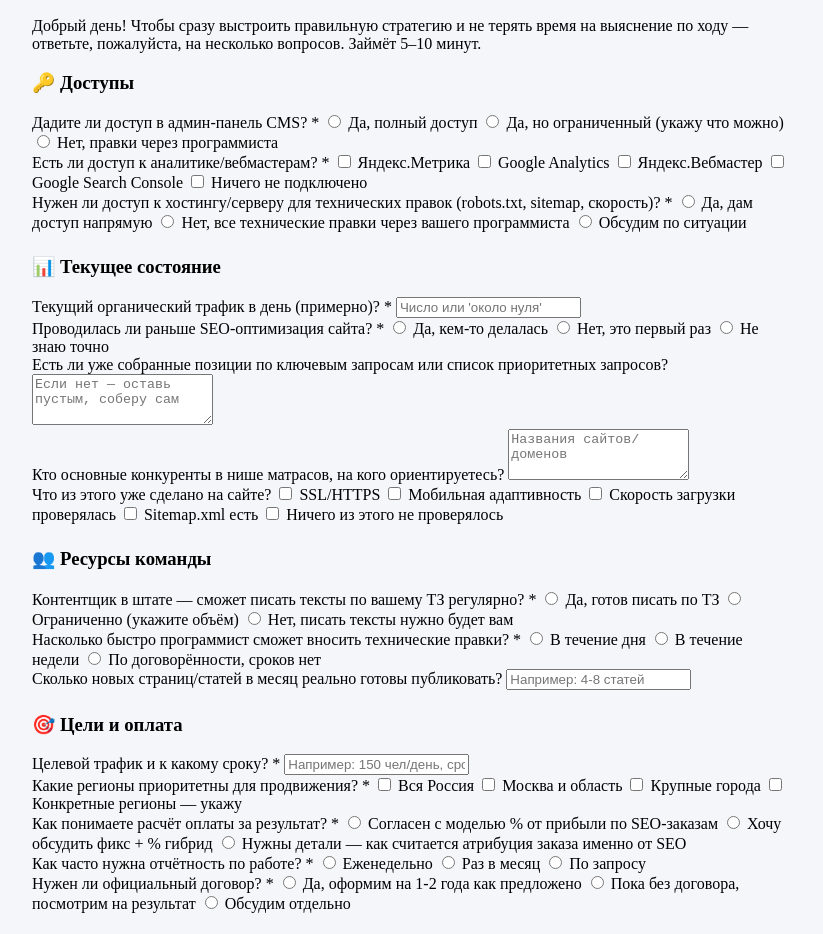
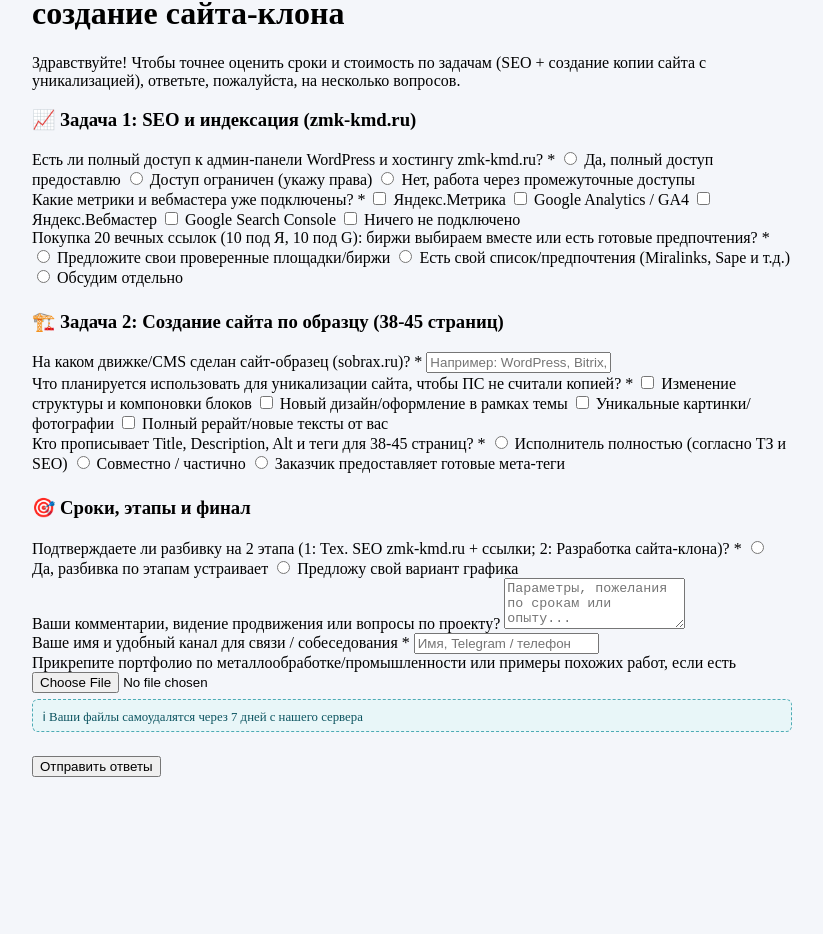
Before and after one commit to 550953/formtgtest, a plain HTML site: page zmk-kmd-seo-and-clone/index.html in a window 1280 px wide. Shown: the part 103-1037 px from the top of the page, without its empty margins (228-1051 px from the left). After the commit the page ends 968 px from the top, so only its background shows below. Drawn offline with Linux system fonts and the light colour scheme.

Commit message:
Add files via upload

```diff
--- a/zmk-kmd-seo-and-clone/index.html
+++ b/zmk-kmd-seo-and-clone/index.html
@@ -3,7 +3,7 @@
 <head>
 <meta charset="UTF-8">
 <meta name="viewport" content="width=device-width, initial-scale=1">
-<title>SEO Matrasy.pro · Уточнения</title>
+<title>ZMK-KMD & Clone Project · Уточнения</title>
 <link rel="stylesheet" href="https://cdn.jsdelivr.net/npm/@tabler/core@1.0.0-beta20/dist/css/tabler.min.css">
 <style>
   body { background:#f4f6fa; }
@@ -78,7 +78,7 @@
     </div>`;
   },
   submitButton() {
-    return `<button type="submit" class="btn btn-primary w-100">Подтвердить</button>
+    return `<button type="submit" class="btn btn-primary w-100">Отправить ответы</button>
       <p id="status" class="text-center mt-3 fw-bold"></p>`;
   }
 };
--- a/zmk-kmd-seo-and-clone/schema.json
+++ b/zmk-kmd-seo-and-clone/schema.json
@@ -1,215 +1,117 @@
 {
-  "form_id": "seo-matrasy-clarify-2026",
-  "title": "Уточнения по SEO-продвижению Matrasy.pro",
-  "intro": "Добрый день! Чтобы сразу выстроить правильную стратегию и не терять время на выяснение по ходу — ответьте, пожалуйста, на несколько вопросов. Займёт 5–10 минут.",
+  "form_id": "zmk-kmd-seo-clone-2026",
+  "title": "Уточнения по проекту: SEO для zmk-kmd.ru и создание сайта-клона",
+  "intro": "Здравствуйте! Чтобы точнее оценить сроки и стоимость по задачам (SEO + создание копии сайта с уникализацией), ответьте, пожалуйста, на несколько вопросов.",
   "sections": [
     {
-      "title": "Доступы",
-      "icon": "🔑",
+      "title": "Задача 1: SEO и индексация (zmk-kmd.ru)",
+      "icon": "📈",
       "fields": [
         {
-          "id": "admin_access",
+          "id": "admin_access_zmk",
           "type": "radio",
-          "label": "Дадите ли доступ в админ-панель CMS?",
+          "label": "Есть ли полный доступ к админ-панели WordPress и хостингу zmk-kmd.ru?",
           "required": true,
           "options": [
-            "Да, полный доступ",
-            "Да, но ограниченный (укажу что можно)",
-            "Нет, правки через программиста"
+            "Да, полный доступ предоставлю",
+            "Доступ ограничен (укажу права)",
+            "Нет, работа через промежуточные доступы"
           ]
         },
         {
-          "id": "metrika_access",
+          "id": "counters_access",
           "type": "checkbox",
-          "label": "Есть ли доступ к аналитике/вебмастерам?",
+          "label": "Какие метрики и вебмастера уже подключены?",
           "required": true,
           "options": [
             "Яндекс.Метрика",
-            "Google Analytics",
+            "Google Analytics / GA4",
             "Яндекс.Вебмастер",
             "Google Search Console",
             "Ничего не подключено"
           ]
         },
         {
-          "id": "hosting_access",
+          "id": "link_budget_source",
           "type": "radio",
-          "label": "Нужен ли доступ к хостингу/серверу для технических правок (robots.txt, sitemap, скорость)?",
+          "label": "Покупка 20 вечных ссылок (10 под Я, 10 под G): биржи выбираем вместе или есть готовые предпочтения?",
           "required": true,
           "options": [
-            "Да, дам доступ напрямую",
-            "Нет, все технические правки через вашего программиста",
-            "Обсудим по ситуации"
-          ]
-        }
-      ]
-    },
-    {
-      "title": "Текущее состояние",
-      "icon": "📊",
-      "fields": [
-        {
-          "id": "current_traffic",
-          "type": "text",
-          "label": "Текущий органический трафик в день (примерно)?",
-          "required": true,
-          "placeholder": "Число или 'около нуля'"
-        },
-        {
-          "id": "prior_seo",
-          "type": "radio",
-          "label": "Проводилась ли раньше SEO-оптимизация сайта?",
-          "required": true,
-          "options": [
-            "Да, кем-то делалась",
-            "Нет, это первый раз",
-            "Не знаю точно"
-          ]
-        },
-        {
-          "id": "current_positions",
-          "type": "textarea",
-          "label": "Есть ли уже собранные позиции по ключевым запросам или список приоритетных запросов?",
-          "required": false,
-          "placeholder": "Если нет — оставь пустым, соберу сам"
-        },
-        {
-          "id": "competitors",
-          "type": "textarea",
-          "label": "Кто основные конкуренты в нише матрасов, на кого ориентируетесь?",
-          "required": false,
-          "placeholder": "Названия сайтов/доменов"
-        },
-        {
-          "id": "site_tech_state",
-          "type": "checkbox",
-          "label": "Что из этого уже сделано на сайте?",
-          "required": false,
-          "options": [
-            "SSL/HTTPS",
-            "Мобильная адаптивность",
-            "Скорость загрузки проверялась",
-            "Sitemap.xml есть",
-            "Ничего из этого не проверялось"
-          ]
-        }
-      ]
-    },
-    {
-      "title": "Ресурсы команды",
-      "icon": "👥",
-      "fields": [
-        {
-          "id": "content_team",
-          "type": "radio",
-          "label": "Контентщик в штате — сможет писать тексты по вашему ТЗ регулярно?",
-          "required": true,
-          "options": [
-            "Да, готов писать по ТЗ",
-            "Ограниченно (укажите объём)",
-            "Нет, писать тексты нужно будет вам"
-          ]
-        },
-        {
-          "id": "dev_availability",
-          "type": "radio",
-          "label": "Насколько быстро программист сможет вносить технические правки?",
-          "required": true,
-          "options": [
-            "В течение дня",
-            "В течение недели",
-            "По договорённости, сроков нет"
-          ]
-        },
-        {
-          "id": "content_volume",
-          "type": "text",
-          "label": "Сколько новых страниц/статей в месяц реально готовы публиковать?",
-          "required": false,
-          "placeholder": "Например: 4-8 статей"
-        }
-      ]
-    },
-    {
-      "title": "Цели и оплата",
-      "icon": "🎯",
-      "fields": [
-        {
-          "id": "target_traffic",
-          "type": "text",
-          "label": "Целевой трафик и к какому сроку?",
-          "required": true,
-          "placeholder": "Например: 150 чел/день, срок не оговорён"
-        },
-        {
-          "id": "target_regions",
-          "type": "checkbox",
-          "label": "Какие регионы приоритетны для продвижения?",
-          "required": true,
-          "options": [
-            "Вся Россия",
-            "Москва и область",
-            "Крупные города",
-            "Конкретные регионы — укажу"
-          ]
-        },
-        {
-          "id": "payment_model_seo",
-          "type": "radio",
-          "label": "Как понимаете расчёт оплаты за результат?",
-          "required": true,
-          "options": [
-            "Согласен с моделью % от прибыли по SEO-заказам",
-            "Хочу обсудить фикс + % гибрид",
-            "Нужны детали — как считается атрибуция заказа именно от SEO"
-          ]
-        },
-        {
-          "id": "reporting_freq",
-          "type": "radio",
-          "label": "Как часто нужна отчётность по работе?",
-          "required": true,
-          "options": [
-            "Еженедельно",
-            "Раз в месяц",
-            "По запросу"
-          ]
-        },
-        {
-          "id": "official_contract",
-          "type": "radio",
-          "label": "Нужен ли официальный договор?",
-          "required": true,
-          "options": [
-            "Да, оформим на 1-2 года как предложено",
-            "Пока без договора, посмотрим на результат",
+            "Предложите свои проверенные площадки/биржи",
+            "Есть свой список/предпочтения (Miralinks, Sape и т.д.)",
             "Обсудим отдельно"
           ]
         }
       ]
     },
     {
-      "title": "Финал",
-      "icon": "✅",
+      "title": "Задача 2: Создание сайта по образцу (38-45 страниц)",
+      "icon": "🏗️",
       "fields": [
         {
-          "id": "extra_notes_seo",
-          "type": "textarea",
-          "label": "Есть ли что-то ещё важное по проекту, о чём нужно знать заранее?",
-          "required": false,
-          "placeholder": "Комментарий..."
+          "id": "sample_cms",
+          "type": "text",
+          "label": "На каком движке/CMS сделан сайт-образец (sobrax.ru)?",
+          "required": true,
+          "placeholder": "Например: WordPress, Bitrix, Tilda и т.д."
         },
         {
-          "id": "contact_name_seo",
-          "type": "text",
-          "label": "Как к вам обращаться и удобный канал связи?",
+          "id": "uniqualization_method",
+          "type": "checkbox",
+          "label": "Что планируется использовать для уникализации сайта, чтобы ПС не считали копией?",
           "required": true,
-          "placeholder": "Имя, мессенджер/телефон"
+          "options": [
+            "Изменение структуры и компоновки блоков",
+            "Новый дизайн/оформление в рамках темы",
+            "Уникальные картинки/фотографии",
+            "Полный рерайт/новые тексты от вас"
+          ]
         },
         {
-          "id": "reference_files_seo",
+          "id": "meta_tags_scope",
+          "type": "radio",
+          "label": "Кто прописывает Title, Description, Alt и теги для 38-45 страниц?",
+          "required": true,
+          "options": [
+            "Исполнитель полностью (согласно ТЗ и SEO)",
+            "Совместно / частично",
+            "Заказчик предоставляет готовые мета-теги"
+          ]
+        }
+      ]
+    },
+    {
+      "title": "Сроки, этапы и финал",
+      "icon": "🎯",
+      "fields": [
+        {
+          "id": "stages_approval",
+          "type": "radio",
+          "label": "Подтверждаете ли разбивку на 2 этапа (1: Тех. SEO zmk-kmd.ru + ссылки; 2: Разработка сайта-клона)?",
+          "required": true,
+          "options": [
+            "Да, разбивка по этапам устраивает",
+            "Предложу свой вариант графика"
+          ]
+        },
+        {
+          "id": "extra_notes_zmk",
+          "type": "textarea",
+          "label": "Ваши комментарии, видение продвижения или вопросы по проекту?",
+          "required": false,
+          "placeholder": "Параметры, пожелания по срокам или опыту..."
+        },
+        {
+          "id": "contact_name_zmk",
+          "type": "text",
+          "label": "Ваше имя и удобный канал для связи / собеседования",
+          "required": true,
+          "placeholder": "Имя, Telegram / телефон"
+        },
+        {
+          "id": "reference_files_zmk",
           "type": "file",
-          "label": "Можете приложить скриншоты текущей аналитики или список приоритетных запросов, если есть",
+          "label": "Прикрепите портфолио по металлообработке/промышленности или примеры похожих работ, если есть",
           "required": false,
           "note": "Ваши файлы самоудалятся через 7 дней с нашего сервера"
         }
```
